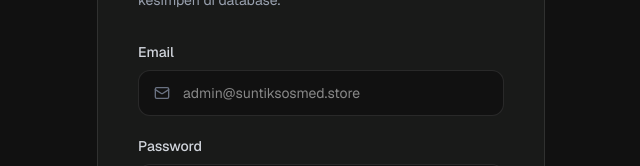
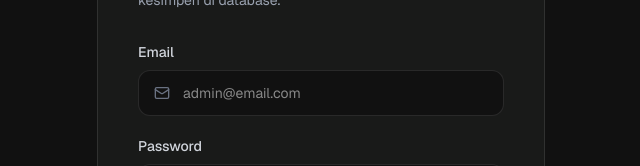
Before and after one commit to cloiudzxs/komznix, a Next.js app: page /admin/login in a window 1280 px wide. Shown: the part 316-482 px from the top of the page, without its empty margins (319-959 px from the left). Built offline with nearby package versions, Linux system fonts and the light colour scheme.

Commit message:
loginadminpage

```diff
--- a/app/admin/login/page.jsx
+++ b/app/admin/login/page.jsx
@@ -79,7 +79,7 @@ export default function AdminLoginPage() {
                   required
                   value={email}
                   onChange={(e) => setEmail(e.target.value)}
-                  placeholder="admin@suntiksosmed.store"
+                  placeholder="admin@email.com"
                   className="w-full bg-[#111111] border border-white/10 rounded-xl pl-11 pr-4 py-3 text-sm focus:outline-none focus:border-[#FFB800] transition-colors"
                 />
               </div>
```
